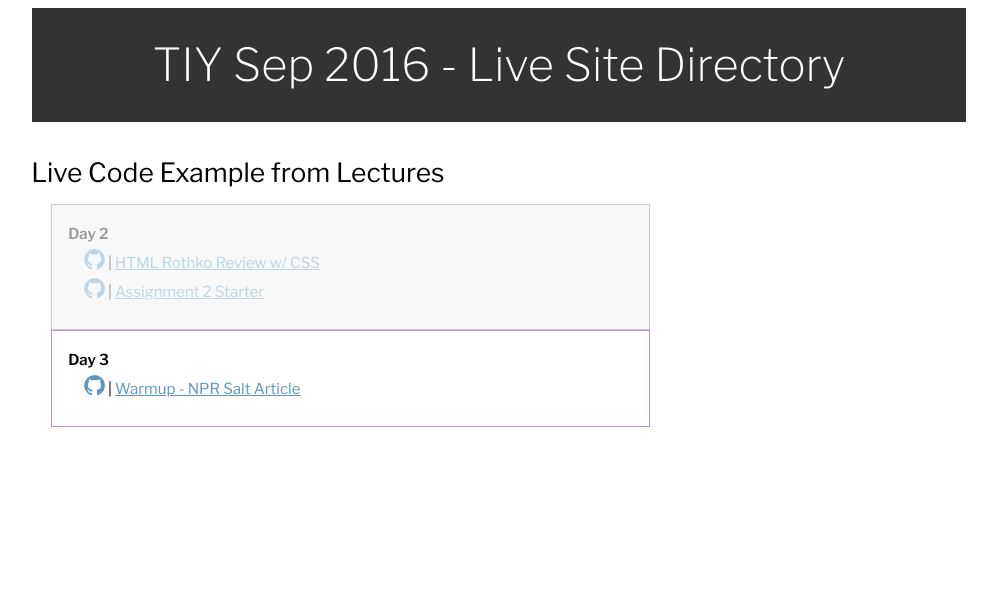
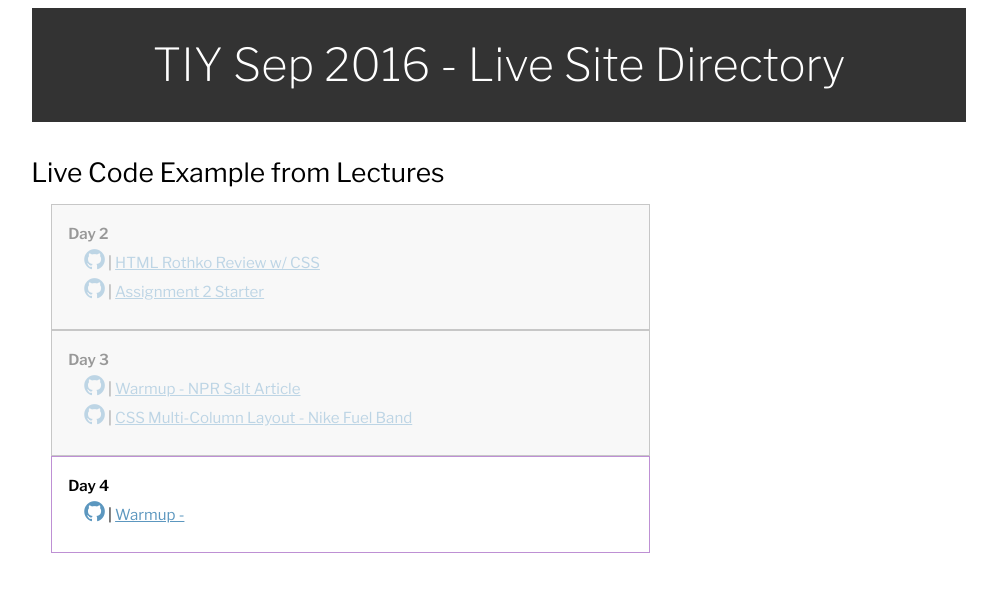
Before and after one commit to TIY-Charleston-Front-End-Engineering/TIY-Sep-2016, a plain HTML site: page index.html in a window 1280 px wide. Shown: the whole page, without its empty margins (141-1138 px from the left). Drawn offline with nearby package versions, Linux system fonts and the light colour scheme.

Commit message:
updating w/ day 4

```diff
--- a/index.html
+++ b/index.html
@@ -51,18 +51,35 @@
                   <li>Day 3
                      <ul>
                         <li>
+                           <a href="https://github.com/TIY-Charleston-Front-End-Engineering/TIY-Sep-2016/tree/master/code-examples/day-03-css-layouts-and-git/warmup-basic-css-npr-the-salt"><i class="fa fa-github"></i></a>
+
+                           |
+                           <a href="code-examples/day-03-css-layouts-and-git/warmup-basic-css-npr-the-salt/index.html"> Warmup - NPR Salt Article</a>
+                        </li>
+
+                        <li>
+                           <a href="https://github.com/TIY-Charleston-Front-End-Engineering/TIY-Sep-2016/tree/master/code-examples/day-03-css-layouts-and-git/warmup-basic-css-npr-the-salt"><i class="fa fa-github"></i></a>
+                           |
+                           <a href="code-examples/day-03-css-layouts-and-git/css-layout-example-nike-fuel-band/index.html"> CSS Multi-Column Layout - Nike Fuel Band</a>
+
+
+                        </li>
+
+                     </ul>
+                  </li>
+                  <li>Day 4
+                     <ul>
+                        <li>
                            <a href="https://github.com/TIY-Charleston-Front-End-Engineering/TIY-Sep-2016/tree/master/code-examples/day-04-css-responsive-layouts-and-css-positioning/warmup-column-layout-moma/index.html"><i class="fa fa-github"></i></a>
 
                            |
-                           <a href="./code-examples/day-04-css-responsive-layouts-and-css-positioning/warmup-column-layout-moma/index.html
-"> Warmup - NPR Salt Article</a>
+                           <a href="./code-examples/day-04-css-responsive-layouts-and-css-positioning/warmup-column-layout-moma/index.html"> Warmup - </a>
                         </li>
 
 
 
                      </ul>
                   </li>
-
                </ul>
             </div>
          </div>
```
